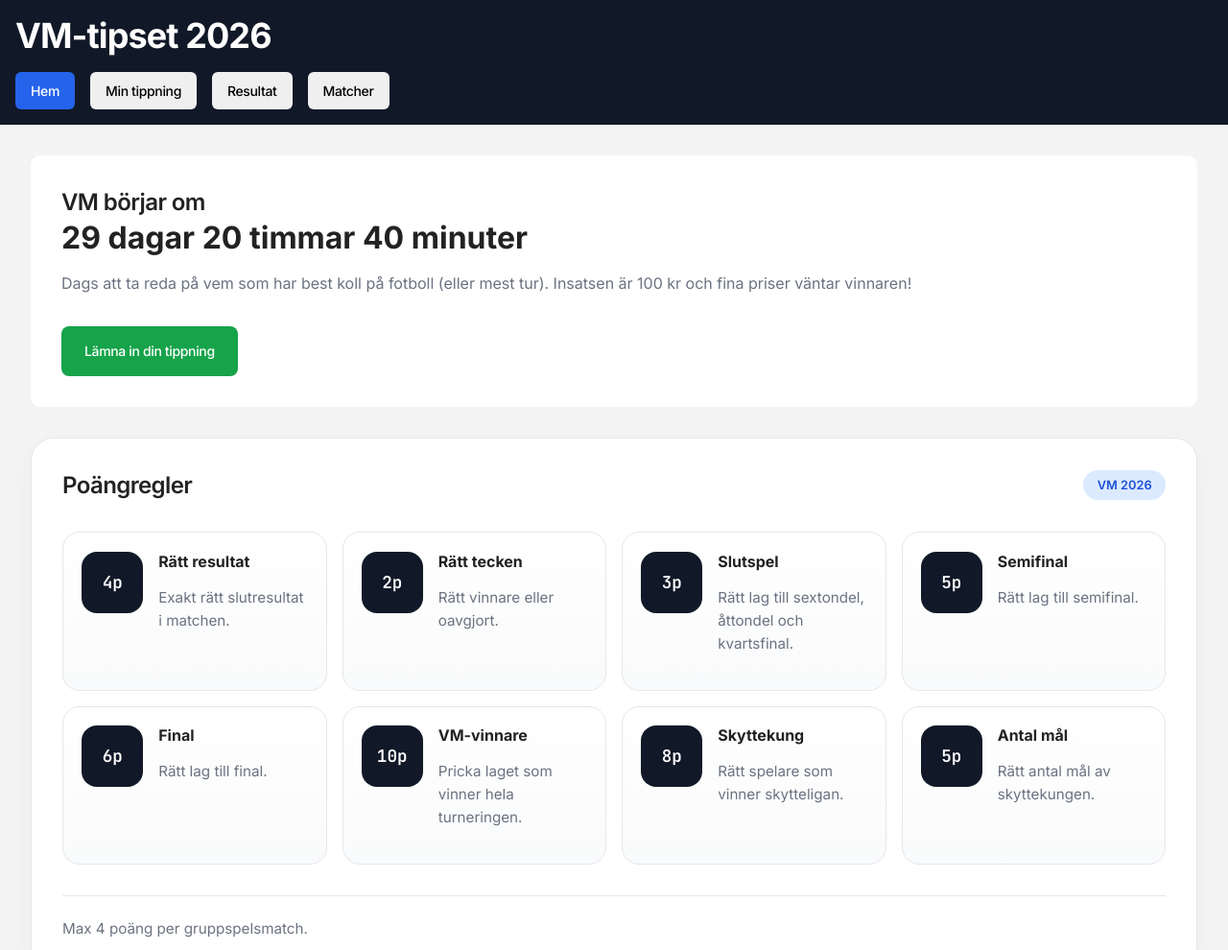
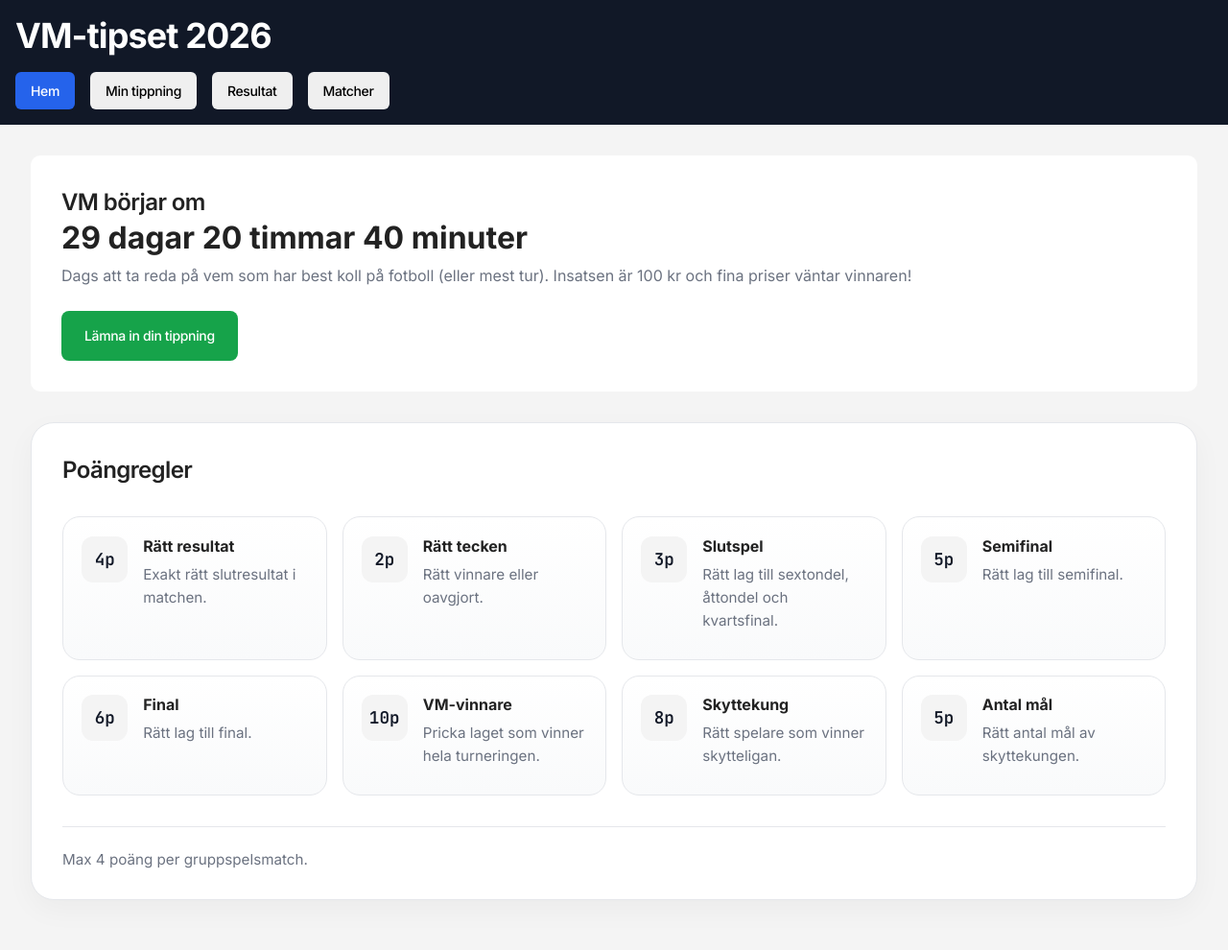
Before and after one commit to Jooole/vm-tipset-2026, a plain HTML site: page index.html in a window 1280 px wide. Shown: the top 990 px of the page at 96% size. Drawn offline with Linux system fonts and the light colour scheme.

Commit message:
Game rules tweaked

```diff
--- a/index.html
+++ b/index.html
@@ -46,7 +46,6 @@
 
                 <div class="rules-header">
                     <h3>Poängregler</h3>
-                    <span class="rules-badge">VM 2026</span>
                 </div>
 
                 <div class="rules-grid">
--- a/style.css
+++ b/style.css
@@ -57,7 +57,7 @@ p {
     font-weight: 400;
     line-height: 1.6;
     color: var(--muted-foreground);
-    margin: 1rem 0;
+    margin: 0.5rem 0;
 }
 
 button {
@@ -173,18 +173,6 @@ main {
     margin: 0;
 }
 
-.rules-badge {
-    background: #dbeafe;
-    color: #1d4ed8;
-
-    padding: 0.5rem 0.9rem;
-
-    border-radius: 999px;
-
-    font-size: 0.8rem;
-    font-weight: 600;
-}
-
 .rules-grid {
     display: grid;
     grid-template-columns: repeat(auto-fit, minmax(260px, 1fr));
@@ -211,25 +199,19 @@ main {
         box-shadow 0.2s ease;
 }
 
-.rule-card:hover {
-    transform: translateY(-2px);
-
-    box-shadow:
-        0 8px 20px rgba(0, 0, 0, 0.06);
-}
-
 .rule-points {
-    min-width: 64px;
-    height: 64px;
+    min-width: 48px;
+    height: 48px;
 
     display: flex;
     align-items: center;
     justify-content: center;
 
-    border-radius: 16px;
+    border-radius: 12px;
 
-    background: #111827;
-    color: white;
+    background: #f4f4f4;
+    color: #111827;
+
 
     font-weight: 700;
     font-size: 1.1rem;
```
